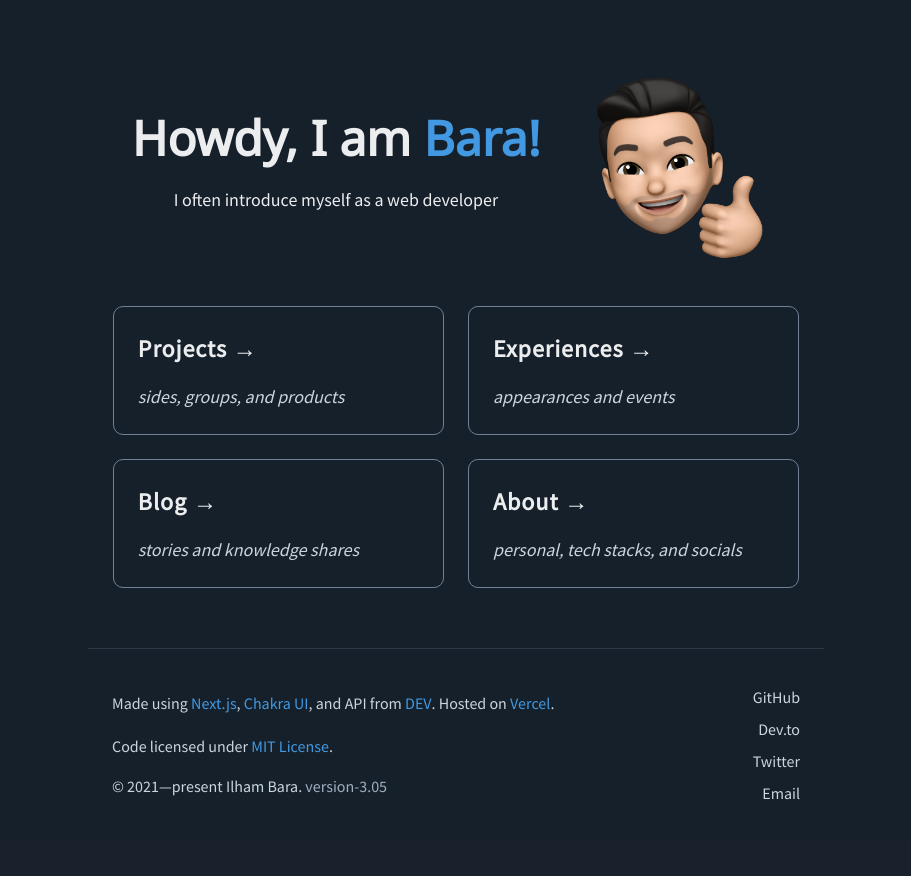
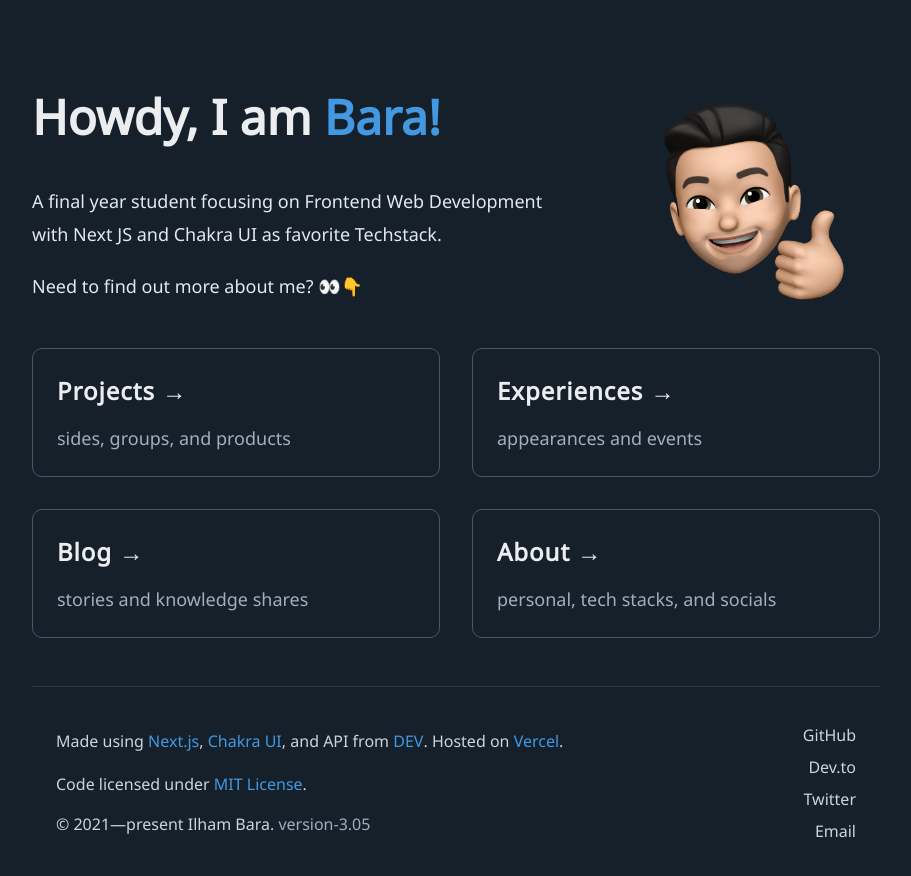
Before and after one commit to ilhambara/portfolio, a Next.js app: page / in a window 1280 px wide. Shown: the top 876 px of the page, without its empty margins (184-1095 px from the left). Before the commit the page ends 841 px from the top, so only its background shows below. Built offline with nearby package versions, Linux system fonts and the light colour scheme.

Commit message:
Edit: layout and home page info

```diff
--- a/components/HomeCard.js
+++ b/components/HomeCard.js
@@ -9,15 +9,12 @@ export const HomeCard = () => {
         return (
           <NextLink href={home.url} key={home.id}>
             <Box
-							m={3}
               p={["5", "6"]}
-							w="90%"
-							flexBasis="45%"
               textAlign="left"
               color="inherit"
               textDecoration="none"
               border="1px solid"
-							borderColor="gray.500"
+              borderColor="gray.600"
               borderRadius="10px"
               transition="0.15s ease"
               cursor="pointer"
@@ -35,12 +32,7 @@ export const HomeCard = () => {
               >
                 {home.title} &rarr;
               </Text>
-							<Text
-								fontSize="lg"
-								mt={4}
-								fontStyle="italic"
-								textColor="gray.300"
-							>
+              <Text fontSize="lg" mt={4} textColor="gray.400">
                 {home.description}
               </Text>
             </Box>
--- a/components/Layout.js
+++ b/components/Layout.js
@@ -7,11 +7,11 @@ export const Layout = ({ children }) => {
     <Box bgColor="bgMain" minH="100vh">
       <Favicon />
 
-			<Container minH="50vh" maxW={["lg", "3xl"]} centerContent>
+      <Container minH="50vh" maxW={["lg", "4xl"]} p={6} centerContent>
         <Flex
           as="main"
-					py={12}
-					flex={1}
+          my={[0, 12]}
+          w="100%"
           flexDirection="column"
           justifyContent="center"
           alignItems="center"
--- /dev/null
+++ b/data/siteConfig.js
@@ -0,0 +1,13 @@
+const siteConfig = {
+  info: {
+    title: "Howdy, I am",
+    link: "Bara!",
+    desc: "A final year student focusing on Frontend Web Development with Next JS and Chakra UI as favorite Techstack.",
+    more: "Need to find out more about me? 👀👇",
+  },
+  links: {
+    ReadCV: "https://read.cv/ilhambara",
+  },
+};
+
+module.exports = siteConfig;
--- a/pages/index.js
+++ b/pages/index.js
@@ -2,7 +2,8 @@ import Image from "next/image";
 import { motion } from "framer-motion";
 import { OpenGraph } from "../components/OpenGraph";
 import { HomeCard } from "../components/HomeCard";
-import { Flex, Heading, Link, Text } from "@chakra-ui/react";
+import { Grid, Flex, Heading, Link, Text } from "@chakra-ui/react";
+import siteConfig from "../data/siteConfig";
 
 export default function Home() {
   return (
@@ -10,16 +11,17 @@ export default function Home() {
       <OpenGraph />
 
       <Flex
+        w="100%"
+        mb={2.5}
         flexDirection={["column-reverse", "row"]}
-				justifyContent="center"
+        justifyContent="space-between"
         alignItems="center"
       >
         <Flex
+          w={["100%", "65%"]}
           flexDirection="column"
           alignItems="center"
           justifyContent="center"
-					textAlign="center"
-					px={4}
         >
           <motion.div
             initial="hidden"
@@ -38,21 +40,25 @@ export default function Home() {
               },
             }}
           >
-						<Heading as="h1" fontSize={["4xl", "5xl"]}>
-							Howdy, I am{" "}
+            <Heading as="h1" fontSize={["4xl", "5xl"]} mb={10}>
+              {siteConfig.info.title}{" "}
               <Link
                 textColor="blue.400"
-								href="https://read.cv/ilhambara"
+                href={siteConfig.links.ReadCV}
                 isExternal
               >
-								Bara!
+                {siteConfig.info.link}
               </Link>
             </Heading>
-						<Text fontSize="lg" my={5}>
-							I often introduce myself as a web developer
+            <Text fontSize="lg" lineHeight={1.8} textColor="gray.200" my={5}>
+              {siteConfig.info.desc}
+            </Text>
+            <Text fontSize="lg" lineHeight={1.8} textColor="gray.200" my={5}>
+              {siteConfig.info.more}
             </Text>
           </motion.div>
         </Flex>
+
         <motion.div
           drag
           dragConstraints={{
@@ -69,24 +75,22 @@ export default function Home() {
         >
           <Image
             src="/img/memoji-me.png"
-						width={240}
-						height={240}
+            width={260}
+            height={260}
             alt="Home memoji"
             quality={90}
           />
         </motion.div>
       </Flex>
 
-			<Flex
-				flexDirection={["column", "row"]}
-				alignItems="center"
-				justifyContent="center"
-				flexWrap="wrap"
+      <Grid
         w="100%"
-				maxW="800px"
+        templateColumns={["repeat(1, 1fr)", "repeat(2, 1fr)"]}
+        gap={8}
+        mb={[12, 0]}
       >
         <HomeCard />
-			</Flex>
+      </Grid>
     </>
   );
 }
--- a/styles/theme/index.js
+++ b/styles/theme/index.js
@@ -16,7 +16,7 @@ const theme = extendTheme(
     },
     fonts: {
       heading: "Noto Sans",
-			body: "Source Sans Pro",
+      body: "Noto Sans",
     },
   }
 );
```
Lines whose indentation alone changed are shown as unchanged.
